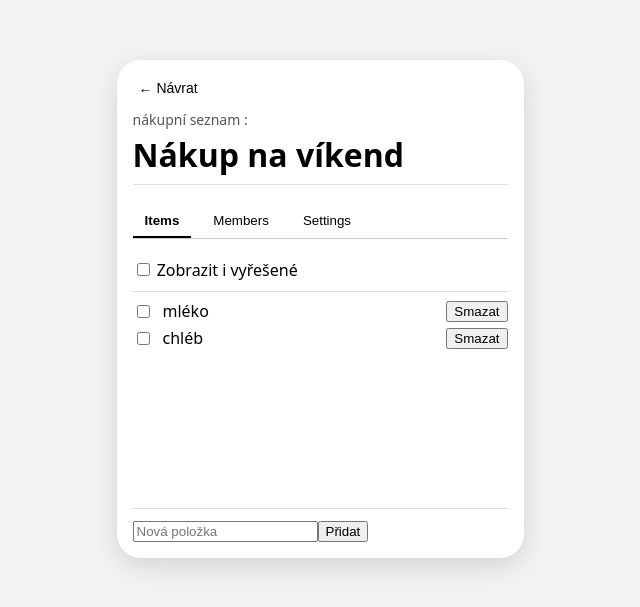
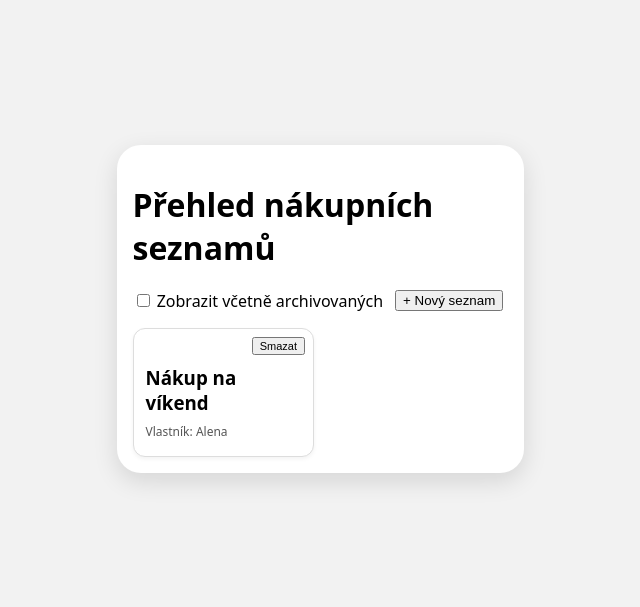
Before and after one commit to Jakub-Karal/fe-ukol-2, a React (Create React App) app: page / in a window 1280 px wide. Shown: the part 107-714 px from the top of the page, without its empty margins (320-960 px from the left). Built offline with nearby package versions, Linux system fonts and the light colour scheme.

Commit message:
prvni verze ukol 3

```diff
--- a/src/App.js
+++ b/src/App.js
@@ -1,31 +1,109 @@
+import { useState } from "react";
+import "./App.css";
 import ShoppingListDetail from "./components/ShoppingListDetail/ShoppingListDetail";
-import "./App.css";
+import ShoppingListsOverview from "./components/ShoppingListsOverview/ShoppingListsOverview";
 
+// "přihlášený" uživatel – necháme vlastníkem Alenu, aby byly dobře vidět ownerské funkce
 const currentUser = {
   id: 1,
   name: "Alena",
 };
 
-
-const initialData = {
+// Výchozí seznamy aplikace
+const initialShoppingLists = [
+  {
     id: 1,
     name: "Nákup na víkend",
     owner: { id: 1, name: "Alena" },
     members: [
+      { id: 1, name: "Alena" },
       { id: 2, name: "Pepa" },
+    ],
+    items: [
+      { id: 1, name: "mléko", done: false },
+      { id: 2, name: "chléb", done: true },
+    ],
+    archived: false,
+  },
+  {
+    id: 2,
+    name: "Drogerie",
+    owner: { id: 1, name: "Alena" },
+    members: [
+      { id: 1, name: "Alena" },
       { id: 3, name: "Lenka" },
     ],
     items: [
-    { id: 1, name: "mléko", done: false },
-    { id: 2, name: "chléb", done: false },
+      { id: 3, name: "šampon", done: false },
+      { id: 4, name: "mýdlo", done: false },
     ],
+    archived: true, // aby bylo co filtrovat
+  },
+];
+
+function App() {
+  const [lists, setLists] = useState(initialShoppingLists);
+  const [selectedListId, setSelectedListId] = useState(null);
+
+  // otevření detailu seznamu
+  const handleOpenList = (id) => {
+    setSelectedListId(id);
   };
 
-function App() {
+  // návrat z detailu na přehled
+  const handleBackToOverview = () => {
+    setSelectedListId(null);
+  };
+
+  // vytvoření nového seznamu (z modálního okna)
+  const handleCreateList = (name) => {
+    const newList = {
+      id: Date.now(),
+      name,
+      owner: { ...currentUser },
+      members: [{ ...currentUser }], // vlastník je zároveň první člen
+      items: [],
+      archived: false,
+    };
+
+    setLists((prev) => [...prev, newList]);
+  };
+
+  // smazání seznamu
+  const handleDeleteList = (id) => {
+    setLists((prev) => prev.filter((list) => list.id !== id));
+  };
+
+  // případné přepínání archivace (zatím nevyužíváme, ale může se hodit)
+  const handleToggleArchive = (id) => {
+    setLists((prev) =>
+      prev.map((list) =>
+        list.id === id ? { ...list, archived: !list.archived } : list
+      )
+    );
+  };
+
+  const selectedList = lists.find((list) => list.id === selectedListId) || null;
+
   return (
     <div className="app-root">
       <div className="phone">
-        <ShoppingListDetail initialData={initialData} currentUser={currentUser} />
+        {selectedList ? (
+          <ShoppingListDetail
+            initialData={selectedList}
+            currentUser={currentUser}
+            onBack={handleBackToOverview}
+          />
+        ) : (
+          <ShoppingListsOverview
+            lists={lists}
+            currentUser={currentUser}
+            onOpenList={handleOpenList}
+            onCreateList={handleCreateList}
+            onDeleteList={handleDeleteList}
+            onToggleArchive={handleToggleArchive}
+          />
+        )}
       </div>
     </div>
   );
--- a/src/components/ShoppingListDetail/ShoppingListDetail.jsx
+++ b/src/components/ShoppingListDetail/ShoppingListDetail.jsx
@@ -4,7 +4,8 @@ import ItemsTab from "./ItemsTab";
 import MembersTab from "./MembersTab";
 import SettingsTab from "./SettingsTab";
 
-function ShoppingListDetail({ initialData, currentUser }) {
+function ShoppingListDetail({ initialData, currentUser, onBack }) {
+
   const [list, setList] = useState(initialData);
   const [activeTab, setActiveTab] = useState("items");
   const [showDone, setShowDone] = useState(false);
@@ -138,9 +139,11 @@ function ShoppingListDetail({ initialData, currentUser }) {
     background: "none",
     cursor: "pointer",
   }}
+  onClick={onBack}
 >
   ← Návrat
 </button>
+
 
         <div style={{ marginTop: 12 }}>
           <div
--- /dev/null
+++ b/src/components/ShoppingListsOverview/NewListModal.jsx
@@ -0,0 +1,65 @@
+import { useState } from "react";
+
+function NewListModal({ onClose, onCreate }) {
+  const [name, setName] = useState("");
+
+  const handleSubmit = (e) => {
+    e.preventDefault();
+    const trimmed = name.trim();
+    if (!trimmed) return;
+    onCreate(trimmed);
+    setName("");
+  };
+
+  return (
+    <div
+      style={{
+        position: "fixed",
+        inset: 0,
+        background: "rgba(0,0,0,0.3)",
+        display: "flex",
+        justifyContent: "center",
+        alignItems: "center",
+        zIndex: 1000,
+      }}
+    >
+      <div
+        style={{
+          background: "white",
+          padding: 20,
+          borderRadius: 12,
+          minWidth: 280,
+        }}
+      >
+        <h2>Nový nákupní seznam</h2>
+
+        <form onSubmit={handleSubmit}>
+          <div style={{ marginBottom: 12 }}>
+            <input
+              type="text"
+              placeholder="Název seznamu"
+              value={name}
+              onChange={(e) => setName(e.target.value)}
+              style={{ width: "100%", padding: 8 }}
+            />
+          </div>
+
+          <div
+            style={{
+              display: "flex",
+              justifyContent: "flex-end",
+              gap: 8,
+            }}
+          >
+            <button type="button" onClick={onClose}>
+              Zrušit
+            </button>
+            <button type="submit">Vytvořit</button>
+          </div>
+        </form>
+      </div>
+    </div>
+  );
+}
+
+export default NewListModal;
--- /dev/null
+++ b/src/components/ShoppingListsOverview/ShoppingListTitle.jsx
@@ -0,0 +1,54 @@
+function ShoppingListTile({ list, isOwner, onOpen, onDelete }) {
+  return (
+    <div
+      onClick={onOpen}
+      style={{
+        border: "1px solid #ddd",
+        borderRadius: 12,
+        padding: 12,
+        paddingTop: 20, // trochu větší horní padding kvůli tlačítku
+        boxShadow: "0 2px 4px rgba(0,0,0,0.05)",
+        cursor: "pointer",
+        position: "relative",
+        background: "#fff",
+      }}
+    >
+      {/* název posunutý níž, aby nebyl u tlačítka Smazat */}
+      <h3 style={{ marginTop: 16, marginBottom: 8 }}>{list.name}</h3>
+
+      <div style={{ fontSize: 12, color: "#555", marginBottom: 4 }}>
+        Vlastník: {list.owner.name}
+      </div>
+
+      {list.archived && (
+        <div
+          style={{
+            fontSize: 11,
+            color: "#a00",
+          }}
+        >
+          Archivovaný
+        </div>
+      )}
+
+      {isOwner && (
+        <button
+          onClick={(e) => {
+            e.stopPropagation(); // aby klik na Smazat neotevřel detail
+            onDelete();
+          }}
+          style={{
+            position: "absolute",
+            top: 8,
+            right: 8,
+            fontSize: 11,
+          }}
+        >
+          Smazat
+        </button>
+      )}
+    </div>
+  );
+}
+
+export default ShoppingListTile;
--- /dev/null
+++ b/src/components/ShoppingListsOverview/ShoppingListsOverview.jsx
@@ -0,0 +1,94 @@
+import { useState } from "react";
+import ShoppingListTitle from "./ShoppingListTitle";
+import NewListModal from "./NewListModal";
+
+function ShoppingListsOverview({
+  lists,
+  currentUser,
+  onOpenList,
+  onCreateList,
+  onDeleteList,
+  onToggleArchive,
+}) {
+  const [showArchived, setShowArchived] = useState(false);
+  const [isModalOpen, setIsModalOpen] = useState(false);
+
+  const visibleLists = showArchived
+    ? lists
+    : lists.filter((list) => !list.archived);
+
+  const handleDeleteClick = (list) => {
+    // potvrzení mazání
+    const ok = window.confirm(
+      `Opravdu chcete smazat nákupní seznam "${list.name}"?`
+    );
+    if (!ok) return;
+
+    onDeleteList(list.id);
+  };
+
+  const handleCreateList = (name) => {
+    onCreateList(name);
+    setIsModalOpen(false);
+  };
+
+  return (
+    <div>
+      <h1>Přehled nákupních seznamů</h1>
+
+      {/* Filtr archivovaných */}
+      <div
+        style={{
+          display: "flex",
+          alignItems: "center",
+          gap: 12,
+          marginBottom: 16,
+        }}
+      >
+        <label>
+          <input
+            type="checkbox"
+            checked={showArchived}
+            onChange={(e) => setShowArchived(e.target.checked)}
+          />{" "}
+          Zobrazit včetně archivovaných
+        </label>
+
+        <button onClick={() => setIsModalOpen(true)}>+ Nový seznam</button>
+      </div>
+
+      {/* Dlaždice */}
+      {visibleLists.length === 0 ? (
+        <p>Žádné nákupní seznamy k zobrazení.</p>
+      ) : (
+        <div
+          style={{
+            display: "grid",
+            gridTemplateColumns: "repeat(auto-fill, minmax(140px, 1fr))",
+            gap: 12,
+          }}
+        >
+          {visibleLists.map((list) => (
+            <ShoppingListTitle
+              key={list.id}
+              list={list}
+              isOwner={list.owner.id === currentUser.id}
+              onOpen={() => onOpenList(list.id)}
+              onDelete={() => handleDeleteClick(list)}
+            />
+          ))}
+        </div>
+      )}
+
+      {/* Modální okno pro vytvoření nového seznamu */}
+      {isModalOpen && (
+        <NewListModal
+          onClose={() => setIsModalOpen(false)}
+          onCreate={handleCreateList}
+        />
+      )}
+    </div>
+  );
+}
+
+export default ShoppingListsOverview;
```
Also changed, not shown: 1 other file (tests, documents, lock files or other folders). Lines whose indentation alone changed are shown as unchanged.
